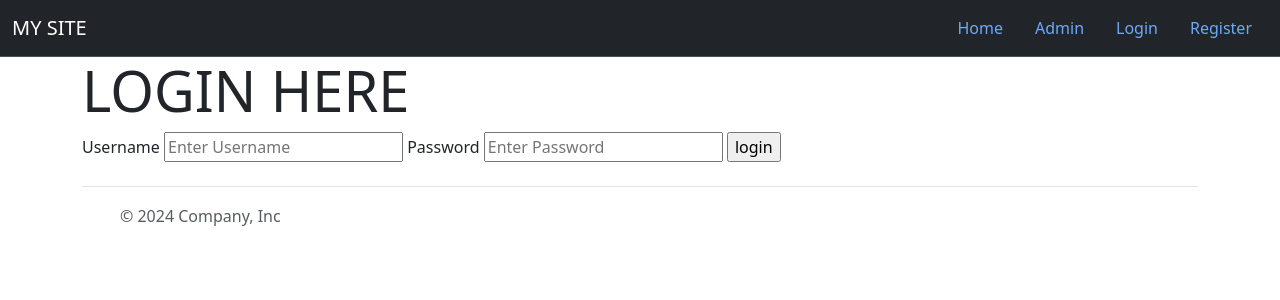
After one commit to Saad-DoEs-Code/Django-Full-Stack, a Django app: page /login/ in a window 1280 px wide. The commit adds this page. Shown: the top 300 px of the page. Run offline with Django 5.2, Linux system fonts and the light colour scheme.

Commit message:
Made Login/Logout form with authentication

```diff
--- a/Django/Django Part 1/level_5/learning_user/auth_app/urls.py
+++ b/Django/Django Part 1/level_5/learning_user/auth_app/urls.py
@@ -7,4 +7,7 @@ app_name = "auth_app"
 urlpatterns = [
     path('', views.index, name='index'),
     path('register/', views.register, name='register'),
+    path('login/', views.user_login, name="user_login"),
+    path('logout/', views.user_logout, name="user_logout"),
+    path('special/', views.special, name='special'),
 ]
--- a/Django/Django Part 1/level_5/learning_user/auth_app/views.py
+++ b/Django/Django Part 1/level_5/learning_user/auth_app/views.py
@@ -1,14 +1,28 @@
 from django.shortcuts import render
 from auth_app.forms import UserForm, UserProfileInfoForm
+
+# Imports for Login
+from django.contrib.auth import authenticate, login, logout
+from django.contrib.auth.decorators import login_required
+from django.http import HttpResponse, HttpResponseRedirect
+from django.urls import reverse
 
 # Create your views here.
 
 
+
 def index(request):
-
     context = {}
     return render(request, "auth_app/index.html", context=context)
 
+@login_required
+def user_logout(request):
+    logout(request)
+    return HttpResponseRedirect(reverse('auth_app:index'))
+
+@login_required
+def special(request):
+    return HttpResponse("You Logged In")
 
 def register(request):
 
@@ -37,3 +51,27 @@ def register(request):
     context_dict = {"user_form": user,
                     "user_profile_form": user_profile, "is_registered": is_registered}
     return render(request, "auth_app/register.html", context=context_dict)
+
+
+def user_login(request):
+    if request.method == "POST":
+        # get("name_of_tag")
+        username = request.POST.get('username')
+        password = request.POST.get("password")
+
+        user = authenticate(username= username, password= password)
+
+        if user:
+            if user.is_active:
+                login(request, user)
+                return HttpResponseRedirect(reverse('auth_app:index'))
+            else:
+                return HttpResponse("Account not active")
+
+        else:
+            print("Someone tried to login and failed")
+            print(f"username: {username}, password {password}")
+            return HttpResponse("Invalid Credentials")
+
+    else:
+        return render(request, "auth_app/login.html")
--- a/Django/Django Part 1/level_5/learning_user/learning_user/settings.py
+++ b/Django/Django Part 1/level_5/learning_user/learning_user/settings.py
@@ -136,3 +136,5 @@ DEFAULT_AUTO_FIELD = 'django.db.models.BigAutoField'
 
 MEDIA_URL = '/media/'
 MEDIA_ROOT = Path.joinpath(BASE_DIR,"media")
+
+LOGIN_URL= '/auth_app/login_page'
--- a/Django/Django Part 1/level_5/learning_user/templates/auth_app/base.html
+++ b/Django/Django Part 1/level_5/learning_user/templates/auth_app/base.html
@@ -21,12 +21,19 @@
           <li class="nav-item">
             <a class="nav-link" href="{% url 'admin:index' %}">Admin</a>
           </li>
-          <li class="nav-item btn-primary">
-            <a class="nav-link" href="{% url 'auth_app:register' %}">Register</a>
-          </li>
-          <li class="nav-item btn-success">
-            {% comment %} <a class="nav-link" href="{% url 'auth_app:login' %}">Login</a> {% endcomment %}
-          </li>
+          {% if user.is_authenticated %}
+            <li class="nav-item">
+              <a class="nav-link" href="{% url 'auth_app:user_logout' %}">Logout</a>
+            </li>
+          {% else %}
+            <li class="nav-item ">
+              <a class="nav-link" href="{% url 'auth_app:user_login' %}">Login</a>
+              <li class="nav-item btn-primary">
+                <a class="nav-link" href="{% url 'auth_app:register' %}">Register</a>
+              </li>
+            </li>
+          {% endif %}
+
         </ul>
       </div>
     </nav>
@@ -36,6 +43,12 @@
       {% block body_block %}
         <!-- Anything outside this block will be extended!!!!!!! -->
       {% endblock %}
+    </div>
+
+    <div class="container">
+      {% if user.is_authenticated %}
+      <h2 class="display-4">Welcome {{user.username}} </h2>
+    {% endif %}
     </div>
 
     <footer>
--- /dev/null
+++ b/Django/Django Part 1/level_5/learning_user/templates/auth_app/login.html
@@ -0,0 +1,19 @@
+{% extends 'auth_app/base.html' %} {% block body_block %}
+<div class="jumbotron">
+  <h3 class="display-4">LOGIN HERE</h3>
+            {% comment %}
+                    action attribute defines action to be done after form is
+                    submitted
+            {% endcomment %}
+  <form action="{% url 'auth_app:user_login' %}" method="POST">
+    {% csrf_token %}
+    <label for="username">Username</label>
+    <input type="text" name="username" placeholder="Enter Username" />
+
+    <label for="password">Password</label>
+    <input type="password" name="password" placeholder="Enter Password" />
+
+    <input type="submit" value="login" />
+  </form>
+</div>
+{% endblock %}
```
